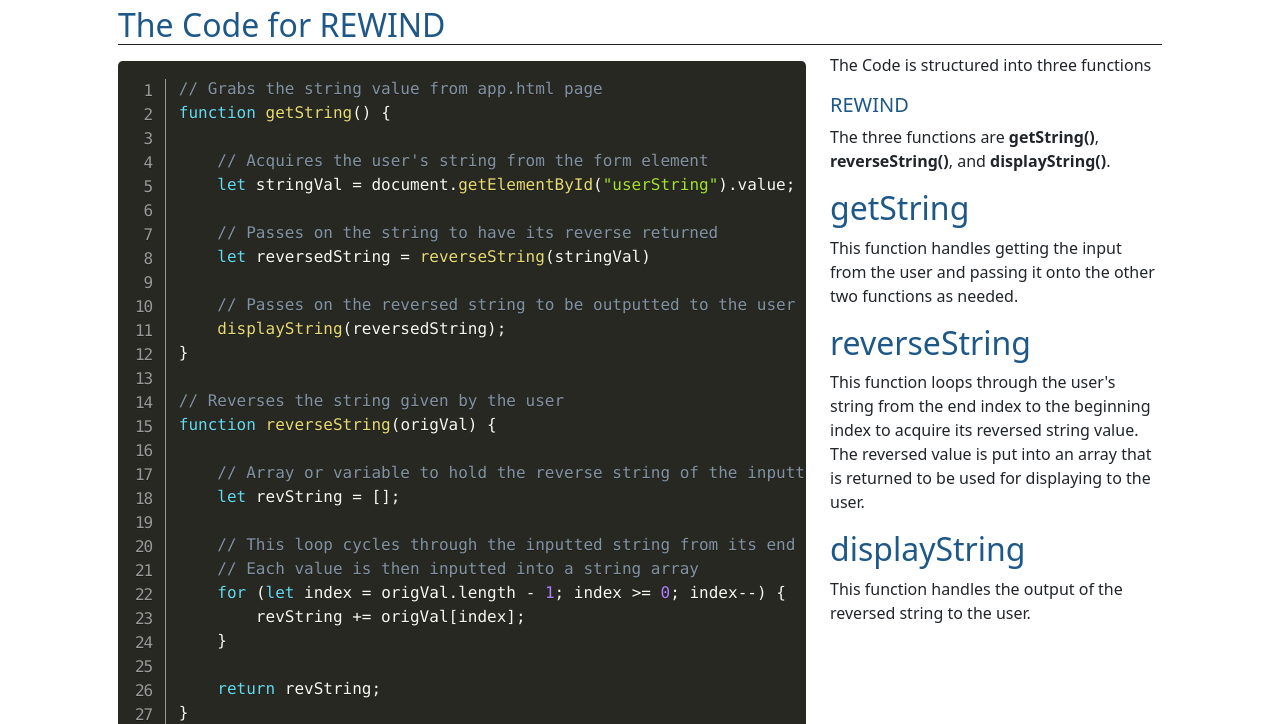
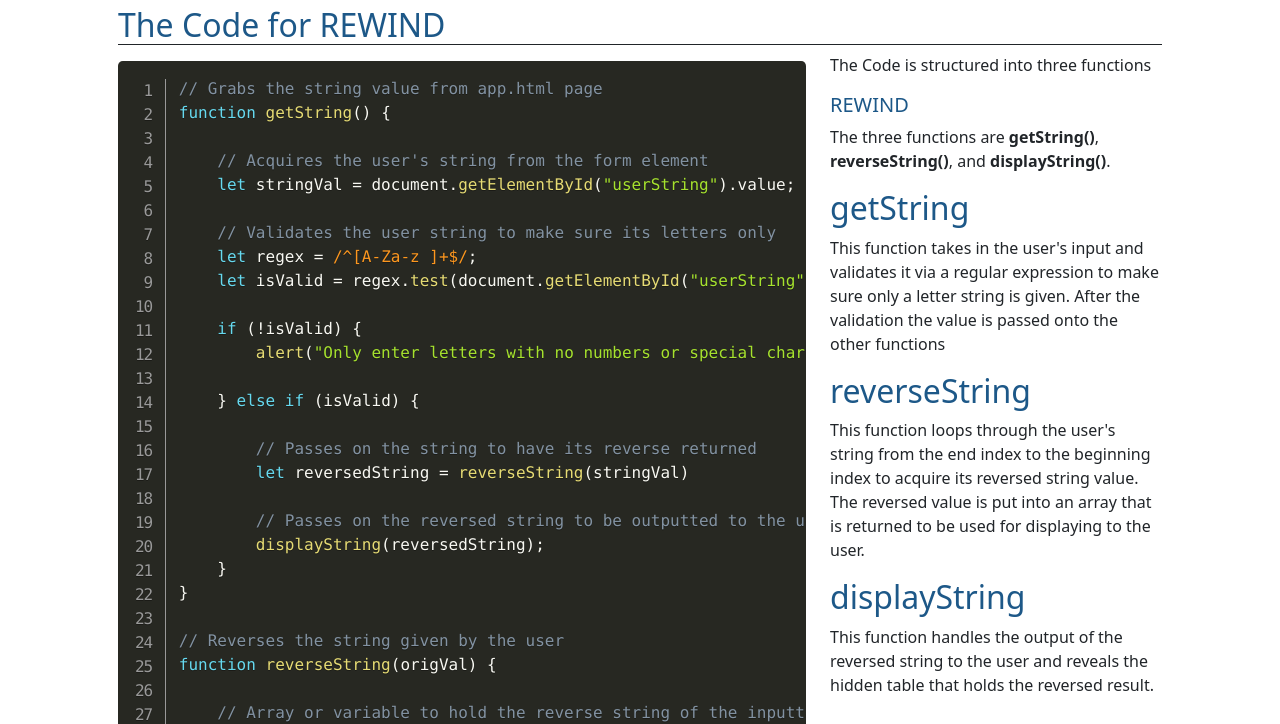
Before and after one commit to bkwrdbailey/RewindJS, a plain HTML site: page code.html in a window 1280 px wide. Shown: the part 66-790 px from the top of the page. Drawn offline with nearby package versions, Linux system fonts and the light colour scheme.

Commit message:
Added improvements
Made a regex to validate the user's string and updated the purpose of the getstring function on the code page

```diff
--- a/code.html
+++ b/code.html
@@ -61,11 +61,21 @@
                             // Acquires the user's string from the form element
                             let stringVal = document.getElementById("userString").value;
 
-                            // Passes on the string to have its reverse returned
-                            let reversedString = reverseString(stringVal)
+                            // Validates the user string to make sure its letters only
+                            let regex = /^[A-Za-z ]+$/;
+                            let isValid = regex.test(document.getElementById("userString").value);
 
-                            // Passes on the reversed string to be outputted to the user
-                            displayString(reversedString);
+                            if (!isValid) {
+                                alert("Only enter letters with no numbers or special characters");
+
+                            } else if (isValid) {
+
+                                // Passes on the string to have its reverse returned
+                                let reversedString = reverseString(stringVal)
+
+                                // Passes on the reversed string to be outputted to the user
+                                displayString(reversedString);
+                            }
                         }
 
                         // Reverses the string given by the user
@@ -100,14 +110,14 @@
                     <h5>REWIND</h5>
                     <p>The three functions are <span style="font-weight: bold">getString()</span>, <span style="font-weight: bold">reverseString()</span>, and <span style="font-weight: bold">displayString()</span>.</p>
                     <h2>getString</h2>
-                    <p>This function handles getting the input from the user and passing it onto the other two functions as needed.</p>
+                    <p>This function takes in the user's input and validates it via a regular expression to make sure only a letter string is given. After the validation the value is passed onto the other functions</p>
                     <h2>reverseString</h2>
                     <p>
                         This function loops through the user's string from the end index to the beginning index to acquire its reversed string value.
                         The reversed value is put into an array that is returned to be used for displaying to the user.
                     </p>
                     <h2>displayString</h2>
-                    <p>This function handles the output of the reversed string to the user.</p>
+                    <p>This function handles the output of the reversed string to the user and reveals the hidden table that holds the reversed result.</p>
                 </div>
             </div>
         </div>
--- a/css/site.css
+++ b/css/site.css
@@ -12,6 +12,9 @@ h1, h2, h3, h4, h5 {
 main>.container {
     padding: 60px 15px 0;
     margin-bottom: 5rem;
+}
+.btn:hover{
+    background-color: var(--primary-color);
 }
 
 code[class*="language-"],
```
Also changed, not shown: app.html (+1 -1 lines), index.html (+1 -0 lines), js/site.js (+14 -4 lines).
